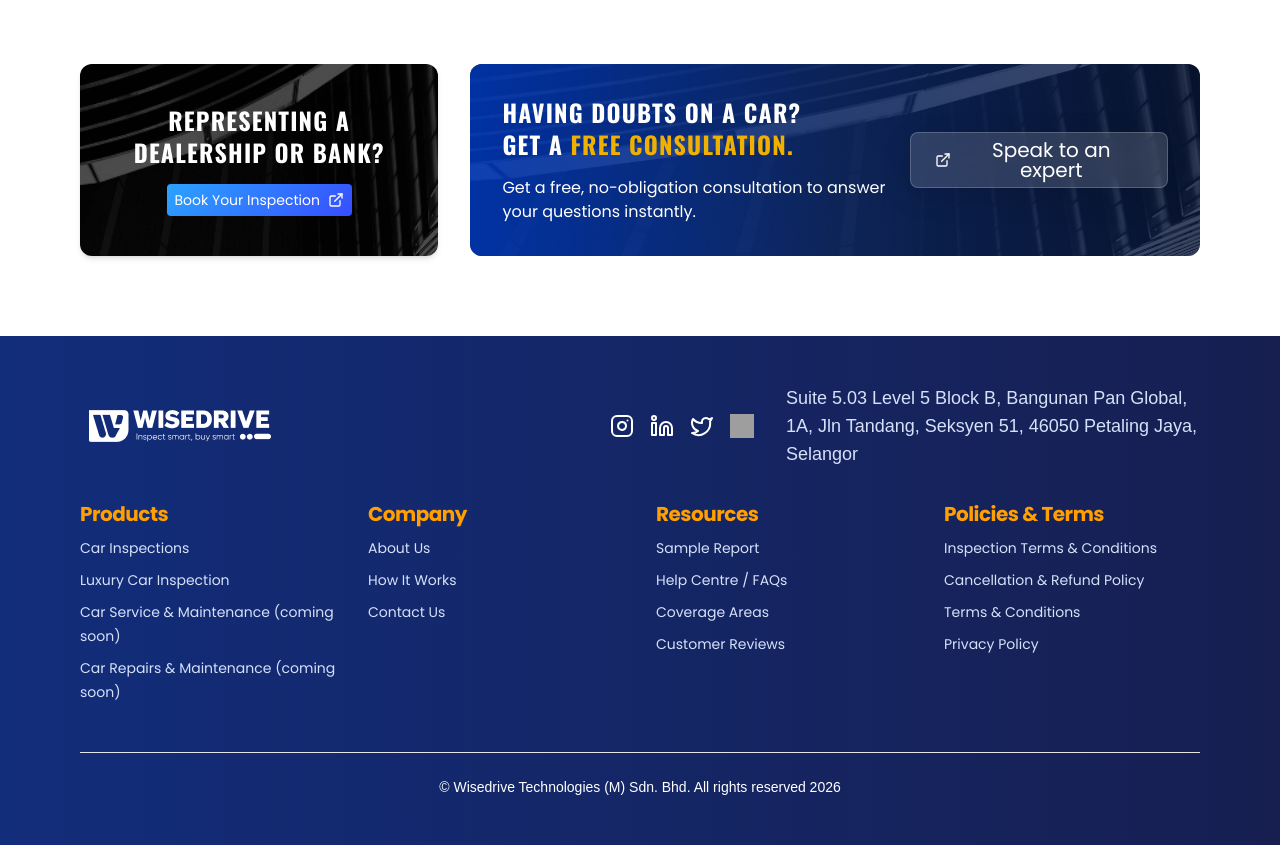
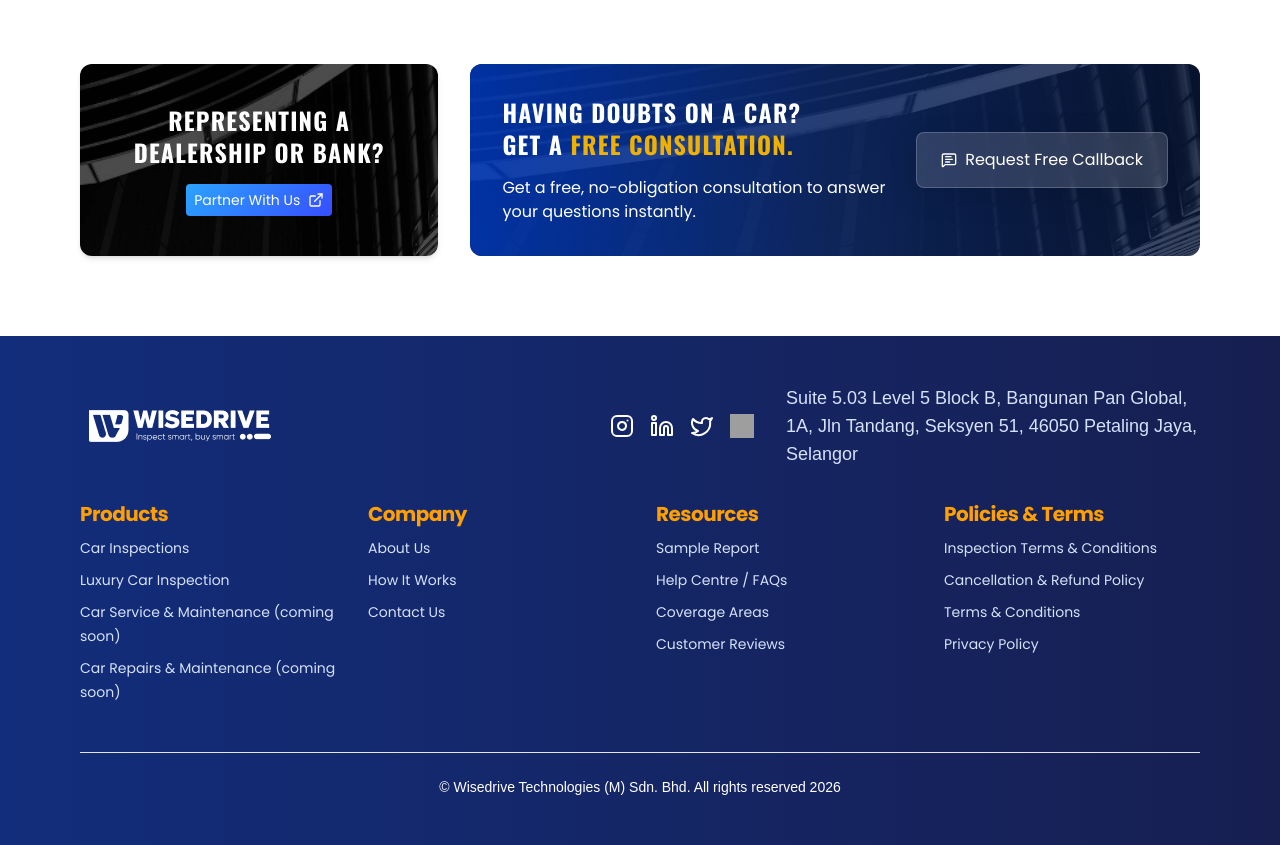
Before and after one commit to gochuicod/wisedrive, a Next.js app: page /1 in a window 1280 px wide. Shown: the part 2240-3085 px from the top of the page. Built offline with nearby package versions, Linux system fonts and the light colour scheme; grey boxes are pictures that could not be loaded.

Commit message:
feat(CTA): replaced icons with lucide for consistency

```diff
--- a/components/sections/cta2/CTA2.tsx
+++ b/components/sections/cta2/CTA2.tsx
@@ -3,7 +3,7 @@
 import { AppButton } from '@/components/AppButton';
 import { FunnelCard } from '@/components/FunnelCard';
 import { useEffect, useState } from 'react';
-import { ExternalLink } from 'lucide-react';
+import { ExternalLink, MessageSquareText } from 'lucide-react';
 
 const CTA1 = () => {
   const [isLarge, setIsLarge] = useState(false);
@@ -31,7 +31,7 @@
                 className='px-4 py-2 lg:px-2'
 
                 >
-                Book Your Inspection
+                Partner With Us
                 </AppButton>
           </FunnelCard>
         </div>
@@ -61,12 +61,12 @@
             <div className="flex flex-col gap-2 md:gap-4">
             <AppButton
                 onClick={() => alert('Button Clicked')}
-                leftIcon={<ExternalLink className="text-white" size={16} />}
+                leftIcon={<MessageSquareText className="text-white" size={16} />}
                 variant="glass"
                 size={isLarge ? "lg" : "sm"}
-                className="px-4 py-2 md:px-6 md:py-3"
+                className="px-4 py-2 md:px-6 md:py-3 lg:text-base md:text-xl"
             >
-                Speak to an expert
+                Request Free Callback
             </AppButton>
             </div>
         </div>
```
